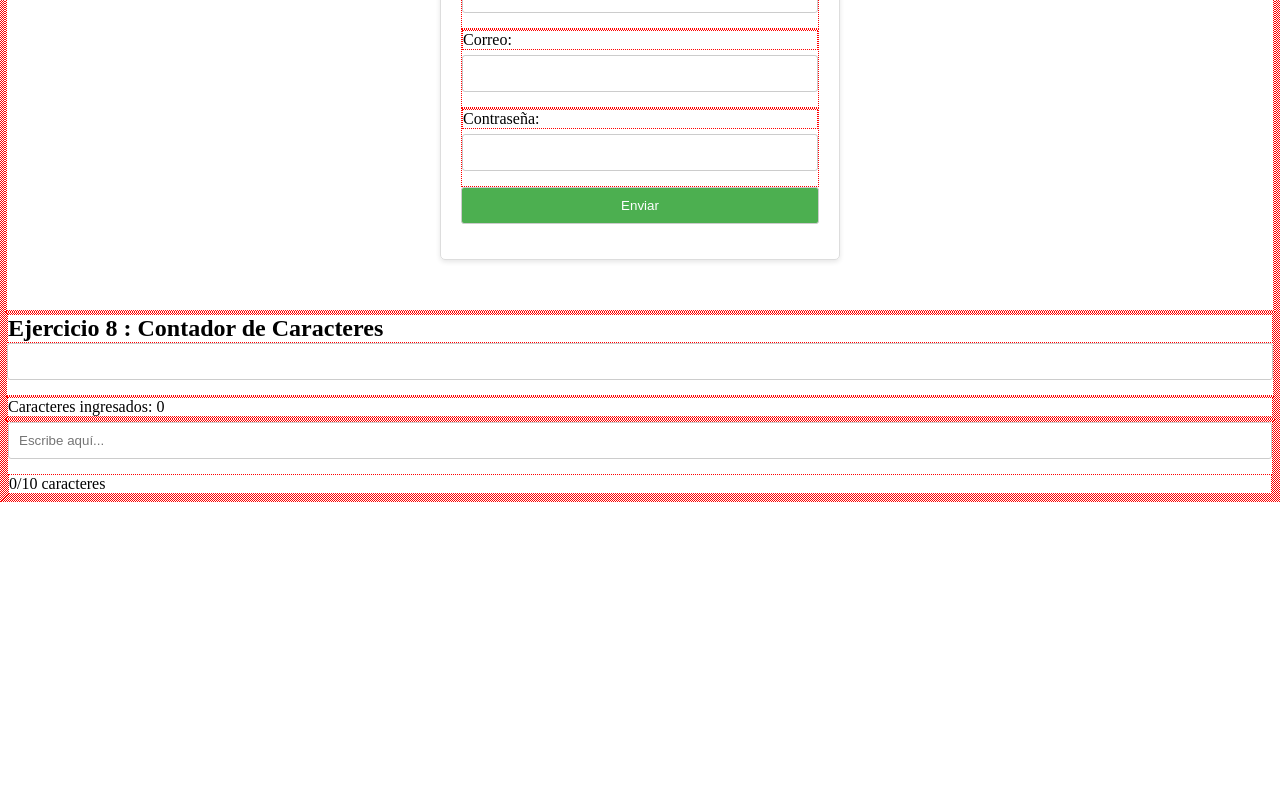
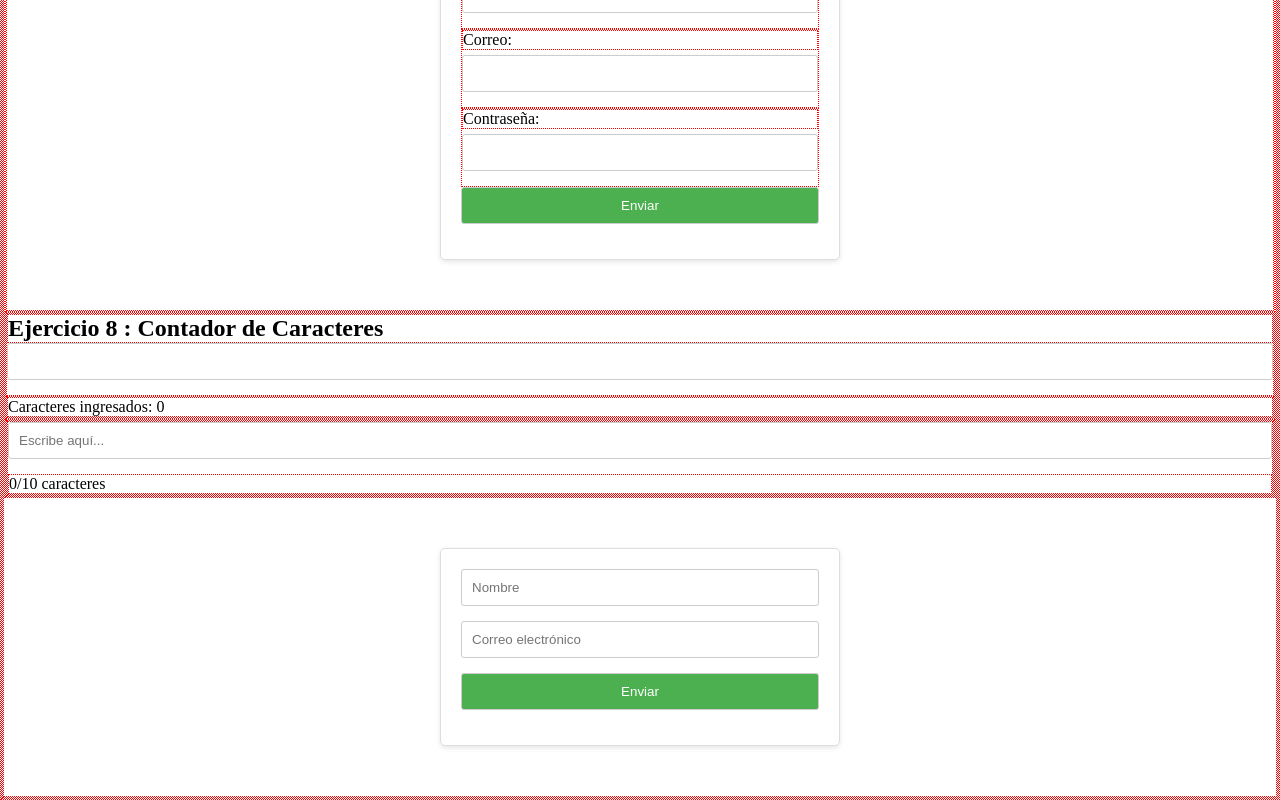
Before and after one commit to EsneiderCdD/Reto2de365, a React (Vite) app: page / in a window 1280 px wide. Shown: the part 2644-3444 px from the top of the page. Before the commit the page ends 3146 px from the top, so only its background shows below. Built offline with nearby package versions, Linux system fonts and the light colour scheme.

Commit message:
Ejercicio 10

```diff
--- a/src/App.jsx
+++ b/src/App.jsx
@@ -311,10 +311,37 @@ const handleResetExercise6 = () => {
       setTextExercise9(e.target.value);
     }
   };
+  // Definir la logica del color de advertencia
+  const warningColor = textExercise9.length >= 8 ? "red" : "black";
 
-  // Definir la logica del color de advertencia
+  const [nameExercise10, setNameExercise10] = useState("");
+  const [emailExercise10, setEmailExercise10] = useState("");
+  const [showSuccessMessage, setShowSuccessMessage] = useState(false);
 
-  const warningColor = textExercise9.length >= 8 ? "red" : "black";
+
+  const handleChangeNameExercise10 = (e) => {
+    setNameExercise10(e.target.value);
+  };
+
+  const handleChangeEmailExercise10 = (e) => {
+    setEmailExercise10(e.target.value);
+  };
+
+  const handleSubmitExercise10 = (e) => {
+    e.preventDefault(); // Evitamos el comportamiento por defecto
+
+    // Mostramos el mensaje de éxito
+    setShowSuccessMessage(true);
+
+    // Ocultamos el mensaje y limpiamos el formulario después de 3 segundos
+    setTimeout(() => {
+      setShowSuccessMessage(false);
+      setNameExercise10("");
+      setEmailExercise10("");
+    }, 3000);
+  };
+
+
 
   return (
     <div>
@@ -587,6 +614,27 @@ const handleResetExercise6 = () => {
     </div>
   </div>
 
+  {/*Ejercicio 10*/}
+
+  <form onSubmit={handleSubmitExercise10}>
+  <input
+    type="text"
+    placeholder="Nombre"
+    value={nameExercise10}
+    onChange={handleChangeNameExercise10}
+  />
+  <input
+    type="email"
+    placeholder="Correo electrónico"
+    value={emailExercise10}
+    onChange={handleChangeEmailExercise10}
+  />
+  <button type="submit">Enviar</button>
+
+  {showSuccessMessage && <p style={{ color: "green" }}>¡Formulario enviado con éxito!</p>}
+</form>
+
+
 
   </div>
   );
```
